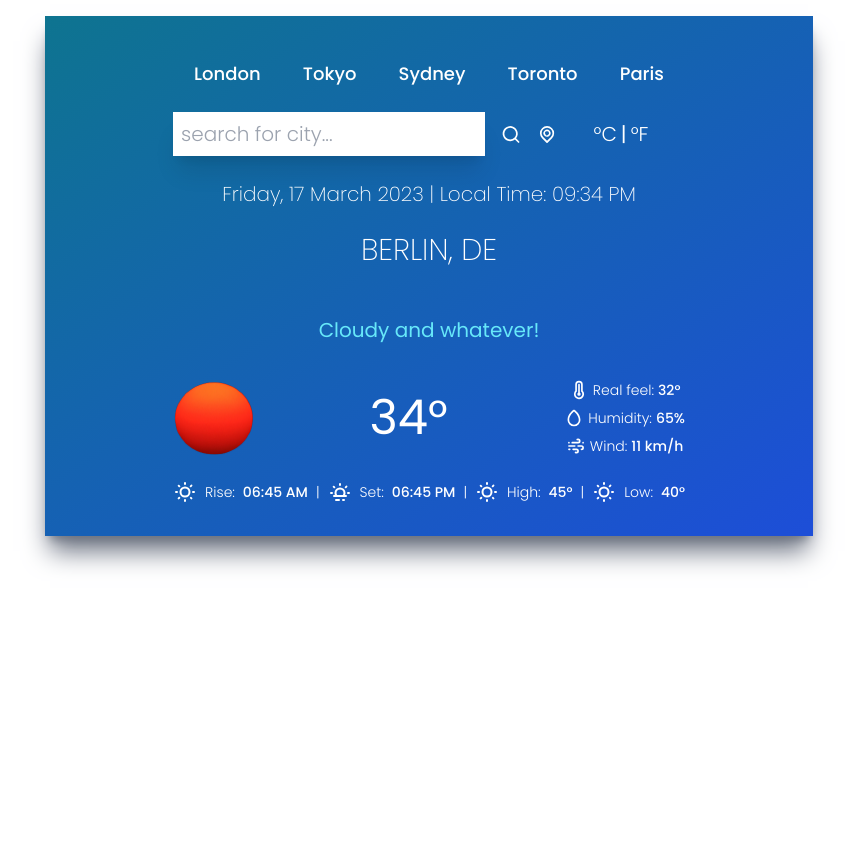
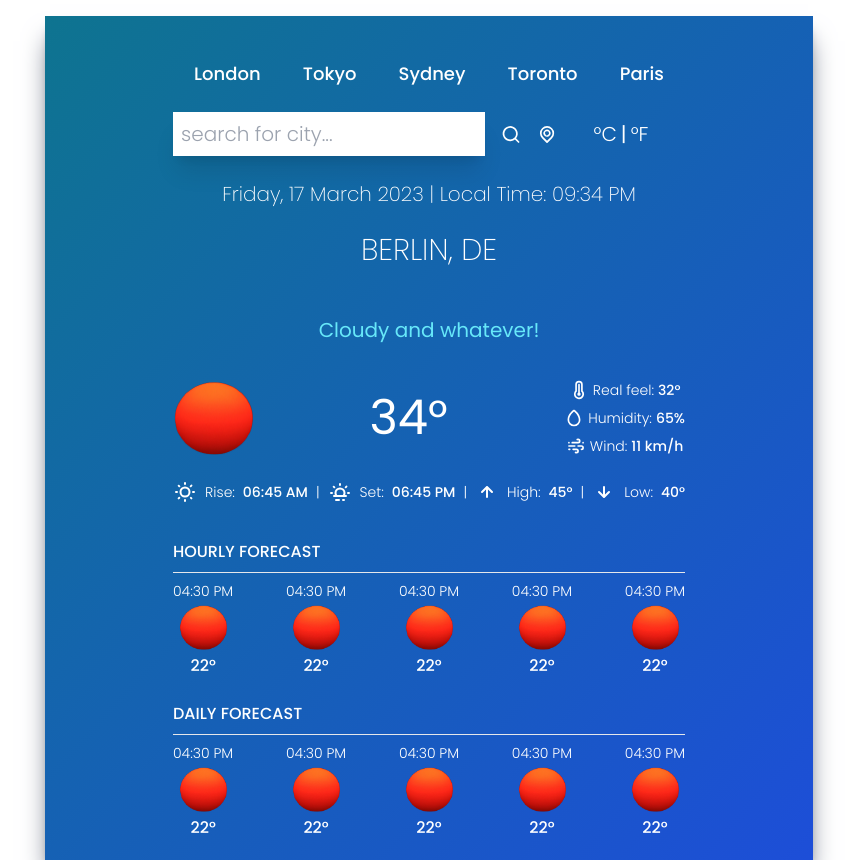
Before and after one commit to catkidd/weather-app, a React (Create React App) app: page / in a window 1280 px wide. Shown: the whole page, without its empty margins (211-1068 px from the left). Before the commit the page ends 800 px from the top, so only its background shows below. Built offline with nearby package versions, Linux system fonts and the light colour scheme.

Commit message:
feat:forecast part added / hourly forecast and daily foreacast

```diff
--- a/src/App.js
+++ b/src/App.js
@@ -1,4 +1,5 @@
 import "./App.css";
+import Forecast from "./components/Forecast";
 import Inputs from "./components/Inputs";
 import TemperatureAndDetails from "./components/TemperatureAndDetails";
 import TimeAndLocation from "./components/TimeAndLocation";
@@ -23,6 +24,9 @@
 
             <TimeAndLocation />
             <TemperatureAndDetails />
+
+            <Forecast title="hourly forecast" />
+            <Forecast title="daily forecast" />
         </div>
     );
 }
--- /dev/null
+++ b/src/components/Forecast.jsx
@@ -0,0 +1,42 @@
+import React from "react";
+
+const Forecast = (props) => {
+    return (
+        <div>
+            <div className="flex items-center justify-start mt-6">
+                <p className="text-white font-medium uppercase">{props.title}</p>
+            </div>
+            <hr className="my-2" />
+
+            <div className=" flex flex-row items-center justify-between text-white">
+                <div className="flex flex-col items-center justify-center">
+                    <p className="font-light text-sm">04:30 PM</p>
+                    <img src="assets/Red_Sun.png" className="w-12 m-1" alt="" />
+                    <p className="font-medium">22°</p>
+                </div>
+                <div className="flex flex-col items-center justify-center">
+                    <p className="font-light text-sm">04:30 PM</p>
+                    <img src="assets/Red_Sun.png" className="w-12 m-1" alt="" />
+                    <p className="font-medium">22°</p>
+                </div>
+                <div className="flex flex-col items-center justify-center">
+                    <p className="font-light text-sm">04:30 PM</p>
+                    <img src="assets/Red_Sun.png" className="w-12 m-1" alt="" />
+                    <p className="font-medium">22°</p>
+                </div>
+                <div className="flex flex-col items-center justify-center">
+                    <p className="font-light text-sm">04:30 PM</p>
+                    <img src="assets/Red_Sun.png" className="w-12 m-1" alt="" />
+                    <p className="font-medium">22°</p>
+                </div>
+                <div className="flex flex-col items-center justify-center">
+                    <p className="font-light text-sm">04:30 PM</p>
+                    <img src="assets/Red_Sun.png" className="w-12 m-1" alt="" />
+                    <p className="font-medium">22°</p>
+                </div>
+            </div>
+        </div>
+    );
+};
+
+export default Forecast;
--- a/src/components/TemperatureAndDetails.jsx
+++ b/src/components/TemperatureAndDetails.jsx
@@ -46,12 +46,12 @@
                     Set: <span className="font-medium ml-1">06:45 PM</span>
                 </p>
                 <p className="font-light">|</p>
-                <UilSun />
+                <UilArrowUp />
                 <p className="font-light">
                     High: <span className="font-medium ml-1">45°</span>
                 </p>
                 <p className="font-light">|</p>
-                <UilSun />
+                <UilArrowDown />
                 <p className="font-light">
                     Low: <span className="font-medium ml-1">40°</span>
                 </p>
--- a/src/components/TimeAndLocation.jsx
+++ b/src/components/TimeAndLocation.jsx
@@ -8,10 +8,8 @@
                     Friday, 17 March 2023 | Local Time: 09:34 PM
                 </p>
             </div>
-            <div className="flex items-center justify-center my-6" >
-                <p className="text-white text-3xl font-extralight">
-                    BERLIN, DE
-                </p>
+            <div className="flex items-center justify-center my-6">
+                <p className="text-white text-3xl font-extralight">BERLIN, DE</p>
             </div>
         </div>
     );
```
Lines whose indentation alone changed are shown as unchanged.
